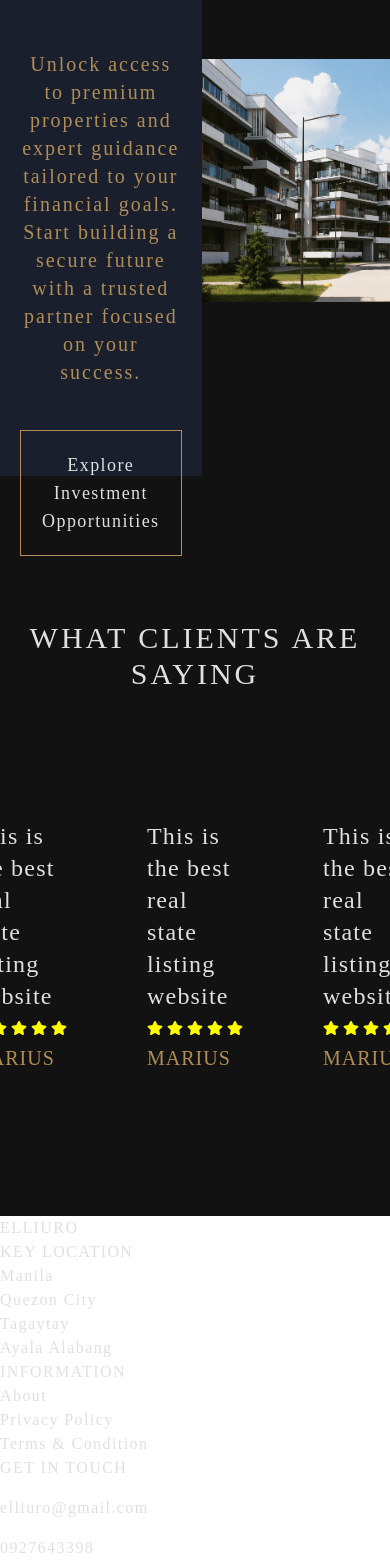
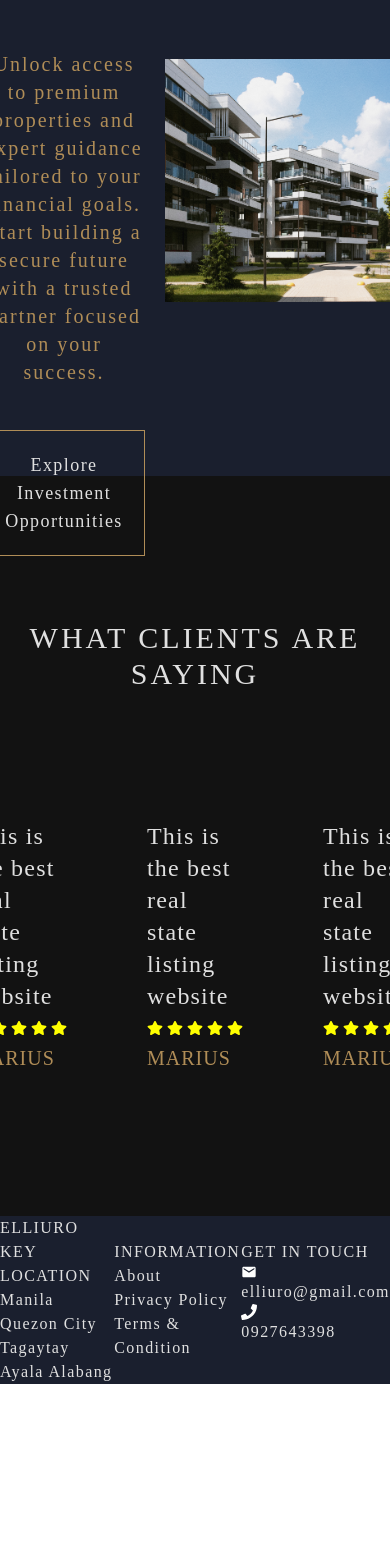
Before and after one commit to shironzi/elliuro, a React (Vite) app in the folder frontend/: page / in a window 390 px wide. Shown: the part 4046-5606 px from the top of the page. After the commit the page ends 5430 px from the top, so only its background shows below. Built offline with nearby package versions, Linux system fonts and the light colour scheme; a web font is replaced by a local one.

Commit message:
improved styling and responsiveness

```diff
--- a/frontend/src/components/Footer.tsx
+++ b/frontend/src/components/Footer.tsx
@@ -3,9 +3,10 @@ import { FaPhone } from 'react-icons/fa'
 
 function Footer() {
   return (
-    <div>
-      <h1>ELLIURO</h1>
-      <div>
+    <div className="bg-secondary-400">
+      <div className="container mx-auto">
+        <h1 className="mx-auto">ELLIURO</h1>
+        <div className="container flex justify-between mx-auto">
           <div>
             <h1>KEY LOCATION</h1>
             <ul>
@@ -37,6 +38,7 @@ function Footer() {
           </div>
         </div>
       </div>
+    </div>
   )
 }
 
--- a/frontend/src/components/home/InvestWithUs.tsx
+++ b/frontend/src/components/home/InvestWithUs.tsx
@@ -1,8 +1,8 @@
 function InvestWithUs() {
   return (
-    <div className="flex items-center h-max">
+    <div className="flex items-center h-max justify-center bg-secondary-400">
       <div
-        className="text-center gap-11 flex flex-col bg-secondary-400 justify-center -mr-32 z-10 px-5"
+        className="container text-center gap-11 flex flex-col bg-secondary-400 justify-center -mr-32 z-10 px-5"
         style={{ height: '591px' }}
       >
         <h1 className="text-beige-400 text-4xl tracking-widest">
--- a/frontend/src/components/home/RatingSection.tsx
+++ b/frontend/src/components/home/RatingSection.tsx
@@ -2,7 +2,7 @@ import RateCard from './RateCard'
 
 function RatingSection() {
   return (
-    <div className="py-36">
+    <div className="container py-36 mx-auto">
       <h1 className="text-center mb-32 text-3xl tracking-widest">
         WHAT CLIENTS ARE SAYING
       </h1>
```
Lines whose indentation alone changed are shown as unchanged.
